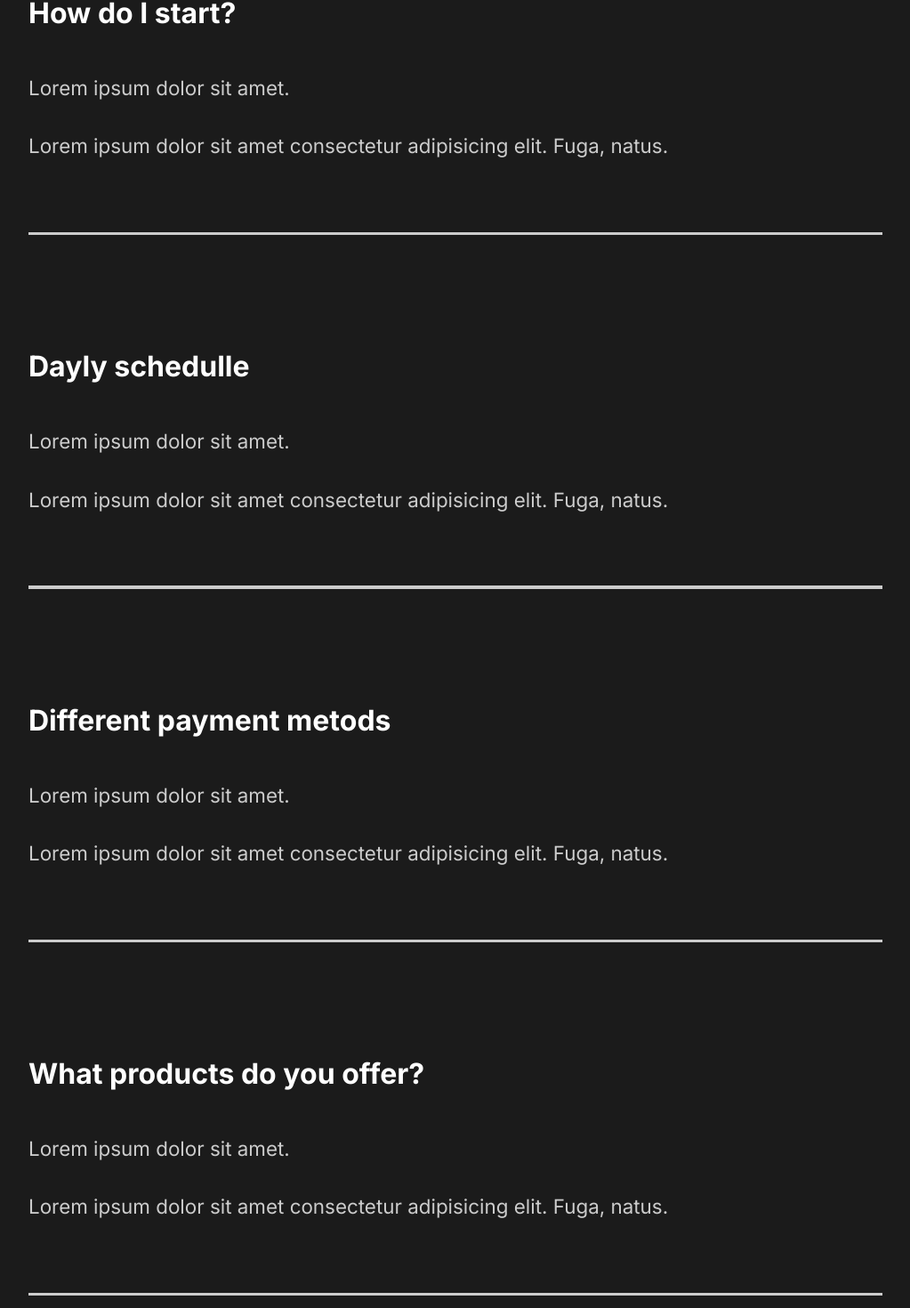
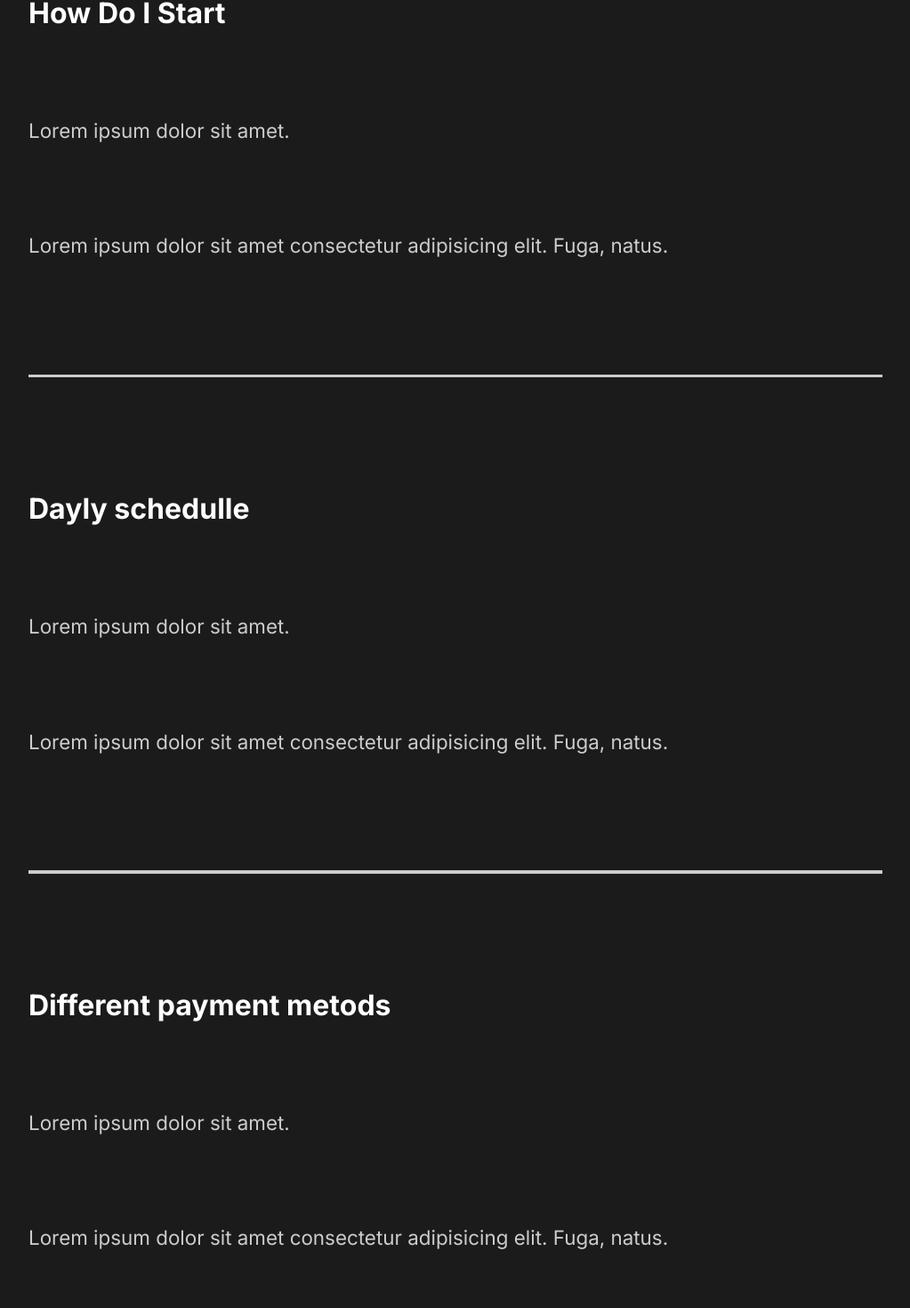
Before and after one commit to Michael-Melis/capture-build-michael, a React (Create React App) app: page / in a window 1280 px wide. Shown: the part 2470-3940 px from the top of the page at 89% size, without its empty margins (128-1151 px from the left). Built offline with nearby package versions, Linux system fonts and the light colour scheme.

Commit message:
FAQ toggle logic

```diff
--- a/src/components/FaqSection.js
+++ b/src/components/FaqSection.js
@@ -1,6 +1,9 @@
 import React from "react";
 import styled from "styled-components";
 import { About } from "../styles";
+import { AnimateSharedLayout } from "framer-motion";
+
+import Toggle from "./Toggle";
 
 const FaqSection = () => {
   return (
@@ -8,51 +11,44 @@
       <h2>
         Any Questions <span>FAQ</span>
       </h2>
+      <AnimateSharedLayout>
+        <Toggle title="How Do I Start">
           <div className="question">
-        <h4>How do I start?</h4>
-        <div className="answer">
             <p>Lorem ipsum dolor sit amet.</p>
             <p>
               Lorem ipsum dolor sit amet consectetur adipisicing elit. Fuga,
               natus.
             </p>
           </div>
-
-        <div className="faq-line"></div>
-      </div>
+        </Toggle>
+        <Toggle title="Dayly schedulle">
           <div className="question">
-        <h4>Dayly schedulle</h4>
-        <div className="answer">
             <p>Lorem ipsum dolor sit amet.</p>
             <p>
               Lorem ipsum dolor sit amet consectetur adipisicing elit. Fuga,
               natus.
             </p>
           </div>
-        <div className="faq-line"></div>
-      </div>
+        </Toggle>
+        <Toggle title="Different payment metods">
           <div className="question">
-        <h4>Different payment metods</h4>
-        <div className="answer">
             <p>Lorem ipsum dolor sit amet.</p>
             <p>
               Lorem ipsum dolor sit amet consectetur adipisicing elit. Fuga,
               natus.
             </p>
           </div>
-        <div className="faq-line"></div>
-      </div>
+        </Toggle>
+        <Toggle title="What products do you offer?">
           <div className="question">
-        <h4>What products do you offer?</h4>
-        <div className="answer">
             <p>Lorem ipsum dolor sit amet.</p>
             <p>
               Lorem ipsum dolor sit amet consectetur adipisicing elit. Fuga,
               natus.
             </p>
           </div>
-        <div className="faq-line"></div>
-      </div>
+        </Toggle>
+      </AnimateSharedLayout>
     </Faq>
   );
 };
--- /dev/null
+++ b/src/components/Toggle.js
@@ -0,0 +1,15 @@
+import React, { useState } from "react";
+import { motion } from "framer-motion";
+
+const Toggle = ({ children, title }) => {
+  const [toggle, setToggle] = useState(true);
+  return (
+    <motion.div layout className="question" onClick={() => setToggle(!toggle)}>
+      <motion.h4 layout>{title}</motion.h4>
+      {toggle ? children : ""}
+      <div className="faq-line"></div>
+    </motion.div>
+  );
+};
+
+export default Toggle;
```
Lines whose indentation alone changed are shown as unchanged.
